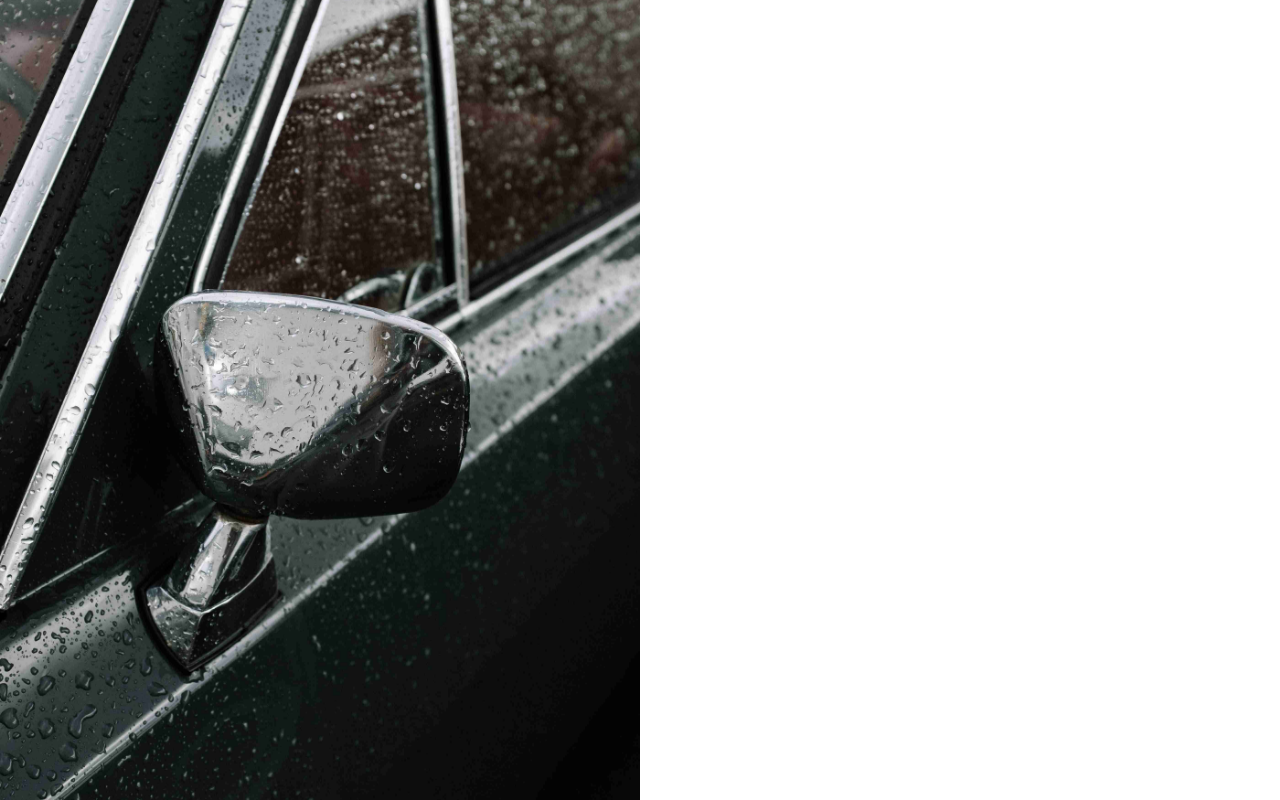
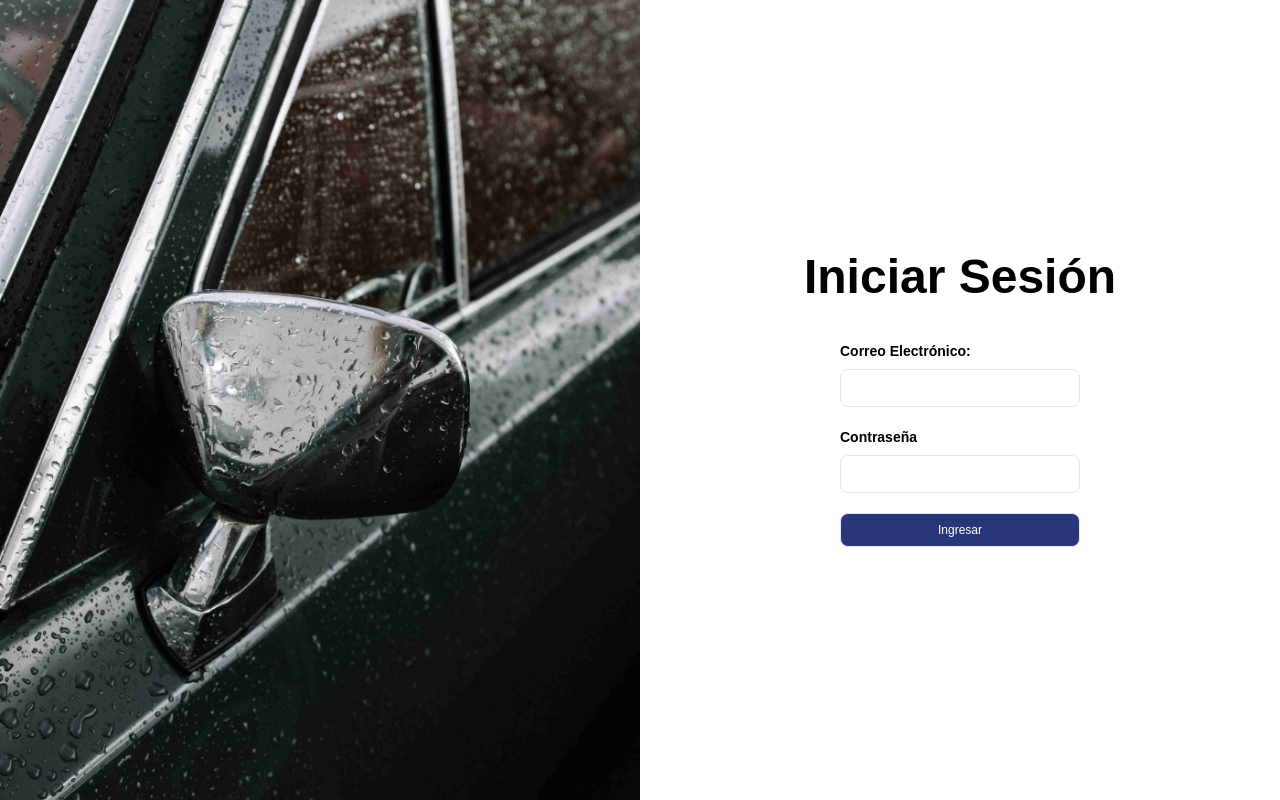
Before and after one commit to Rysth/REACT-MerkautoEC, a React (Create React App) app: page / in a window 1280 px wide. Built offline with nearby package versions, Linux system fonts and the light colour scheme; no server answers; a web font is replaced by a local one.

Commit message:
Finish login desktop version.

```diff
--- a/src/pages/Login/Login.js
+++ b/src/pages/Login/Login.js
@@ -11,6 +11,51 @@ function Login() {
             className="object-cover w-full h-full max-h-screen "
           />
         </picture>
+        <article className="flex flex-col items-center justify-center">
+          <header>
+            <h2 className="text-2xl font-bold sm:text-4xl md:text-5xl">
+              Iniciar Sesión
+            </h2>
+          </header>
+          <form className="grid gap-5 mt-5 text-sm sm:mt-10 w-60">
+            <fieldset>
+              <label
+                htmlFor="email"
+                className="relative grid gap-2 font-semibold"
+              >
+                Correo Electrónico:
+                <input
+                  type="email"
+                  name="email"
+                  id="email"
+                  className="flex-1 p-2 font-normal border rounded-lg focus:outline-none focus:border-gray-500"
+                />
+              </label>
+            </fieldset>
+            <fieldset>
+              <label
+                htmlFor="password"
+                className="relative grid gap-2 font-semibold"
+              >
+                Contraseña
+                <input
+                  type="password"
+                  name="password"
+                  id="password"
+                  className="flex-1 p-2 font-normal border rounded-lg focus:outline-none focus:border-gray-500"
+                />
+              </label>
+            </fieldset>
+            <fieldset className="flex items-center justify-end gap-1 mt-auto">
+              <button
+                type="button"
+                className="float-right w-full !p-2 btn btn-info"
+              >
+                Ingresar
+              </button>
+            </fieldset>
+          </form>
+        </article>
       </div>
     </section>
   );
```
